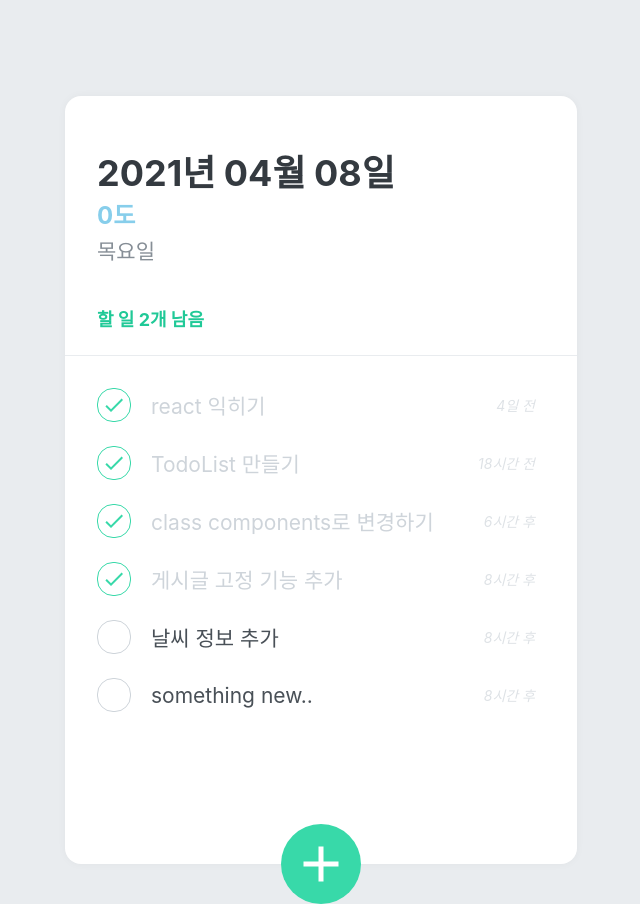
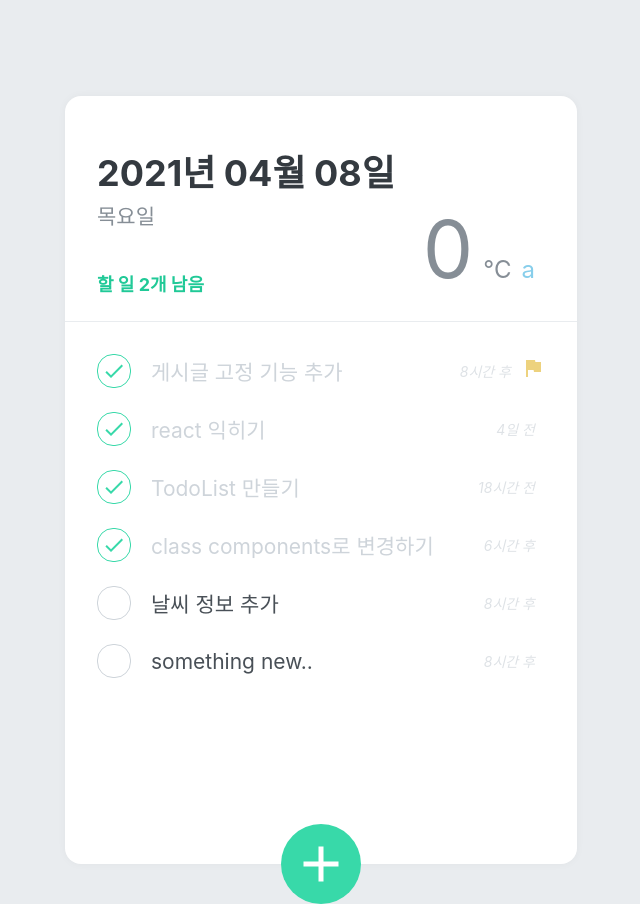
Before and after one commit to thyoondev/React-Springboot-TodoList, a React (Create React App) app: page / in a window 1280 px wide. Shown: the whole page, without its empty margins (319-959 px from the left). Built offline with nearby package versions, Linux system fonts and the light colour scheme; no server answers.

Commit message:
FIX weather CSS

```diff
--- a/src/App.js
+++ b/src/App.js
@@ -41,7 +41,7 @@ class App extends Component {
           id: 4,
           text: "게시글 고정 기능 추가",
           done: true,
-          priority: 0,
+          priority: 1,
           createdDate: 20210408140115,
         },
         {
--- a/src/components/TodoHead.js
+++ b/src/components/TodoHead.js
@@ -28,10 +28,31 @@ const TodoHeadBlock = styled.div`
     font-weight: bold;
   }
   .weather {
+    float: right;
+    margin: 0;
+    font-size: 24px;
+    display: inline-block;
+  }
+  .weatherTemp {
+    margin: 0;
+    font-size: 24px;
+    color: #868e96;
+    display: inline-block;
+    margin-right: 10px;
+  }
+  .weatherTempInner {
+    margin: 0;
+    font-size: 80px;
+    color: #868e96;
+    display: inline-block;
+    margin-right: 10px;
+  }
+  .weatherDescription {
     margin: 0;
     font-size: 24px;
     color: skyblue;
     display: inline-block;
+    margin-right: 10px;
   }
 `;
 
@@ -40,7 +61,10 @@ class TodoHead extends Component {
   constructor(props) {
     super(props);
     this.state = {
-      weather: { main: { temp: 0 } },
+      weather: {
+        main: { temp: 0 },
+        weather: [{ description: "a", icon: "0" }],
+      },
       url:
         "http://api.openweathermap.org/data/2.5/weather?q=Seoul&appid=9baac3369dd75739c16d992d23f0b417&lang=kr&units=metric",
     };
@@ -95,8 +119,19 @@ class TodoHead extends Component {
     return (
       <TodoHeadBlock>
         <h1>{dateString}</h1>
-        <h3 className="weather">{this.state.weather.main.temp}도</h3>
-        <div className="day">{dayName}</div>
+        <div className="day">
+          {dayName}
+          <div className="weather">
+            <div className="weatherTemp">
+              <p className="weatherTempInner">{this.state.weather.main.temp}</p>
+              °C
+            </div>
+            <div className="weatherDescription">
+              {this.state.weather.weather[0].description}
+            </div>
+          </div>
+        </div>
+
         <div className="tasks-left">할 일 {undoneTasks.length}개 남음</div>
       </TodoHeadBlock>
     );
--- a/src/components/TodoItem.js
+++ b/src/components/TodoItem.js
@@ -101,6 +101,7 @@ class TodoItem extends Component {
   render() {
     const { todo, removeItem, toggleItem, pinItem } = this.props;
 
+    //배열 오브젝트의 createdDate와 현재 날짜를 비교해 반환해줌
     let addDate = moment(todo.createdDate, "YYYYMMDDHHmmss").fromNow();
     return (
       <TodoItemBlock>
```
